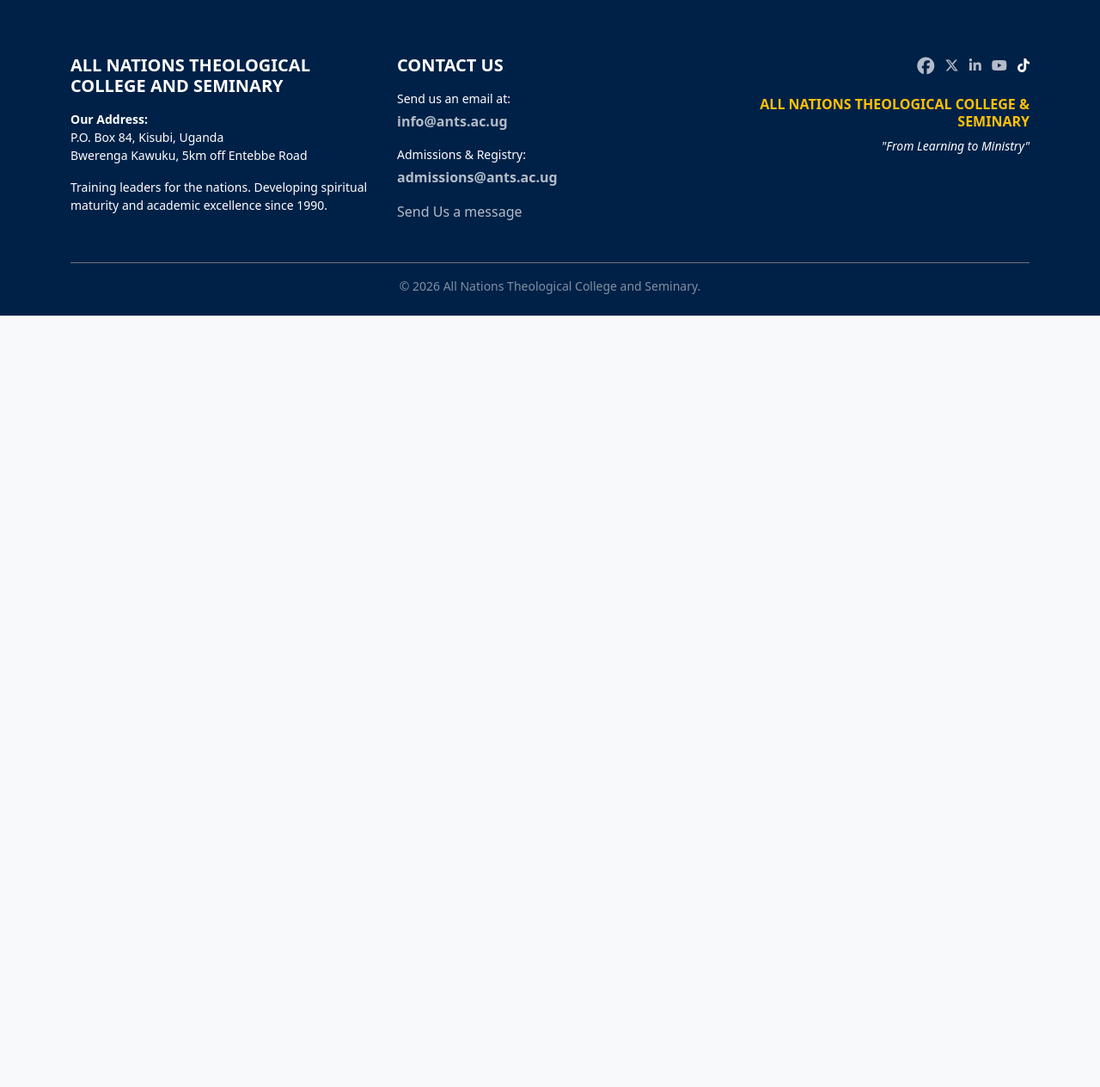
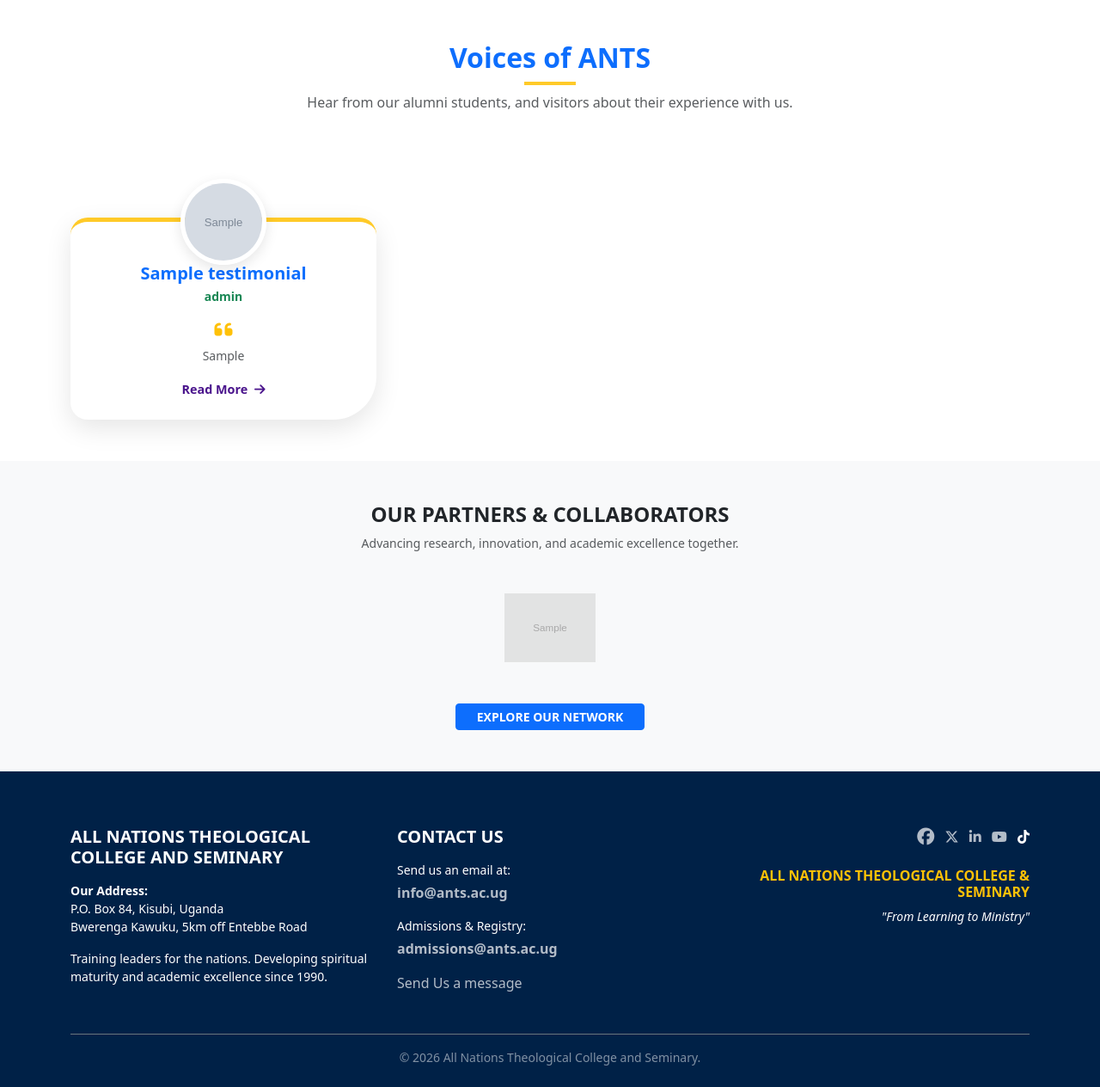
Before and after one commit to Makobi5/ANTS-Website, a Django app: page / in a window 1280 px wide. Shown: the part 4125-5389 px from the top of the page at 86% size. Before the commit the page ends 4492 px from the top, so only its background shows below. Run offline with Django 5.2, Linux system fonts and the light colour scheme; tables that the repository leaves empty hold one stand-in row (values such as "Sample post"); grey boxes marked "Sample" are stand-in pictures; some libraries are stand-ins or nearby versions.

Commit message:
Added Testimonials and Partners sections with dynamic backend and custom styling

```diff
--- a/core/models.py
+++ b/core/models.py
@@ -1,5 +1,5 @@
 from django.db import models
-
+from ckeditor_uploader.fields import RichTextUploadingField
 # Create your models here.
 class Policy(models.Model):
     title = models.CharField(max_length=200, help_text="e.g. Academic Integrity Policy")
@@ -70,3 +70,24 @@ class SliderImage(models.Model):
 
     def __str__(self):
         return self.title or "Untitled Slide"
+
+
+class Partner(models.Model):
+    name = models.CharField(max_length=100)
+    logo = models.ImageField(upload_to='partners/')
+    website = models.URLField(blank=True, null=True)
+
+    def __str__(self):
+        return self.name
+
+class Testimonial(models.Model):
+    name = models.CharField(max_length=100)
+    role = models.CharField(max_length=100, help_text="e.g. Journalism Alumnus (2024)")
+    photo = models.ImageField(upload_to='testimonials/')
+    quote = models.TextField(help_text="Short quote for the card (approx 30 words)")
+    full_story = RichTextUploadingField(help_text="The full detailed story (Notebook view)") # Uses CKEditor
+
+    created_at = models.DateTimeField(auto_now_add=True)
+
+    def __str__(self):
+        return self.name
--- a/core/urls.py
+++ b/core/urls.py
@@ -9,4 +9,5 @@ urlpatterns = [
     path('policies/', views.policies, name='policies'),
     path('schedule/', views.daily_schedule, name='daily_schedule'),
     path('search/', views.global_search, name='global_search'),
+    path('testimonial/<int:pk>/', views.testimonial_detail, name='testimonial_detail'),
 ]
--- a/core/views.py
+++ b/core/views.py
@@ -1,4 +1,4 @@
-from django.shortcuts import render
+from django.shortcuts import render, get_object_or_404
 # Make sure to import the new models
 from django.utils import timezone
 from .models import Policy, DailySchedule
@@ -11,32 +11,58 @@ from academics.models import Program  # <--- New Import
 from .models import Policy
 from itertools import chain
 from staff.models import StaffMember
+from .models import SliderImage, PageBanner, Partner, Testimonial
 
 def home(request):
-    # 1. Slider (Manual + News)
+    # --- 1. HERO SLIDER LOGIC ---
+    # Fetch Manual Slides (Created in Admin)
     manual_slides = SliderImage.objects.all().order_by('-created_at')
+    # Fetch Latest News for Slider (Only those with images)
     news_slides = NewsArticle.objects.exclude(image='').order_by('-date_posted')[:5]
+    # Combine them into one list for the template
     combined_slides = list(chain(manual_slides, news_slides))
 
-    # 2. News Grid
+    # --- 2. OFFICE OF THE PRINCIPAL ---
+    # Fetch the staff member marked as 'PRINCIPAL'
+    principal = StaffMember.objects.filter(category='PRINCIPAL').first()
+
+    # --- 3. UNIVERSITY NEWS GRID ---
+    # Fetch latest 5 articles
     latest_news_list = NewsArticle.objects.all().order_by('-date_posted')[:5]
+    # Split them: First one is "Featured" (Big), the rest are "Other" (Small)
     featured_news = latest_news_list[0] if latest_news_list else None
     other_news = latest_news_list[1:] if len(latest_news_list) > 1 else []
 
-    # 3. Upcoming Events
+    # --- 4. UPCOMING EVENTS (Parallax Section) ---
     today = timezone.now().date()
+    # Fetch events happening today or in the future, limit to 3 for the row
     upcoming_events = Event.objects.filter(date__gte=today).order_by('date')[:3]
 
-    # 4. FETCH THE PRINCIPAL (This was missing!)
-    principal = StaffMember.objects.filter(category='PRINCIPAL').first()
+    # --- 5. TESTIMONIALS ---
+    # Fetch latest 3 testimonials for the "Voices of ANTS" section
+    testimonials = Testimonial.objects.all().order_by('-created_at')[:3]
 
+    # --- 6. PARTNERS ---
+    # Fetch all partners
+    partners = Partner.objects.all()
+
+    # Pass everything to the template
     return render(request, 'core/home.html', {
         'combined_slides': combined_slides,
+        'principal': principal,
         'featured_news': featured_news,
         'other_news': other_news,
         'upcoming_events': upcoming_events,
-        'principal': principal,  # Now this variable exists!
+        'testimonials': testimonials,
+        'partners': partners,
     })
+
+# New View for the Notebook Page
+def testimonial_detail(request, pk):
+    testimonial = get_object_or_404(Testimonial, pk=pk)
+    # Get other testimonials for the sidebar
+    others = Testimonial.objects.exclude(pk=pk)[:4]
+    return render(request, 'core/testimonial_detail.html', {'testimonial': testimonial, 'others': others})
 def about(request):
     return render(request, 'core/about.html')
 
--- a/templates/core/home.html
+++ b/templates/core/home.html
@@ -506,7 +506,85 @@
     </div>
 </div>
 
+<!-- ============================================ -->
+<!-- 4. TESTIMONIALS (KABALE STYLE)               -->
+<!-- ============================================ -->
+<div class="py-5 bg-white">
+    <div class="container">
+        <div class="text-center mb-5">
+            <h2 class="fw-bold text-primary">Voices of ANTS</h2>
+            <div class="d-flex justify-content-center">
+                <div style="height: 4px; width: 60px; background-color: var(--ants-gold);"></div>
+            </div>
+            <p class="text-muted mt-2">Hear from our alumni students, and visitors about their experience with us.</p>
+        </div>
 
+        <div class="row g-4 pt-4">
+            {% for t in testimonials %} <!-- Check this variable name -->
+            <div class="col-md-4">
+                <div class="kabale-testimonial-card">
+                    <!-- Image -->
+                    <div class="testimonial-img-wrapper">
+                        <!-- Add fallback if no photo -->
+                        {% if t.photo %}
+                            <img src="{{ t.photo.url }}" alt="{{ t.name }}">
+                        {% else %}
+                            <img src="https://via.placeholder.com/150" alt="Placeholder">
+                        {% endif %}
+                    </div>
+
+                    <div class="card-body text-center pt-5 px-4 pb-4">
+                        <h5 class="fw-bold text-primary mb-1">{{ t.name }}</h5>
+                        <small class="text-success fw-bold d-block mb-3">{{ t.role }}</small>
+
+                        <i class="fas fa-quote-left text-warning fs-4 mb-2"></i>
+                        <p class="text-muted small mb-3">
+                            {{ t.quote|truncatewords:25 }}
+                        </p>
+
+                        <a href="{% url 'testimonial_detail' t.pk %}" class="btn-read-more">
+                            Read More <i class="fas fa-arrow-right ms-1"></i>
+                        </a>
+                    </div>
+                </div>
+            </div>
+            {% empty %}
+                <!-- Debugging Message: If this shows, the loop is working but list is empty -->
+                <p class="text-center text-muted">No testimonials added yet.</p>
+            {% endfor %}
+        </div>
+    </div>
+</div>
+
+<!-- ============================================ -->
+<!-- 5. PARTNERS & COLLABORATORS                  -->
+<!-- ============================================ -->
+<div class="py-5 bg-light">
+    <div class="container">
+        <div class="text-center mb-5">
+            <h4 class="fw-bold text-dark text-uppercase">Our Partners & Collaborators</h4>
+            <p class="small text-muted">Advancing research, innovation, and academic excellence together.</p>
+        </div>
+
+        <div class="row align-items-center justify-content-center g-5">
+            {% for partner in partners %}
+            <div class="col-6 col-md-3 col-lg-2 text-center">
+                {% if partner.website %}
+                <a href="{{ partner.website }}" target="_blank" class="partner-logo-link">
+                    <img src="{{ partner.logo.url }}" class="img-fluid partner-logo" alt="{{ partner.name }}">
+                </a>
+                {% else %}
+                    <img src="{{ partner.logo.url }}" class="img-fluid partner-logo" alt="{{ partner.name }}">
+                {% endif %}
+            </div>
+            {% endfor %}
+        </div>
+
+        <div class="text-center mt-5">
+            <a href="#" class="btn btn-primary btn-sm px-4 fw-bold">EXPLORE OUR NETWORK</a>
+        </div>
+    </div>
+</div>
 <!-- ============================================ -->
 <!-- 3. PAGE SPECIFIC CSS                         -->
 <!-- ============================================ -->
@@ -635,6 +713,62 @@
 .event-card-kabale:hover {
     transform: translateY(-10px); /* Lifts up on hover */
 }
+
+    /* Testimonial Card (Kabale Style) */
+    .kabale-testimonial-card {
+        background: white;
+        border-radius: 20px;
+        border-bottom-right-radius: 50px; /* The distinct shape */
+        box-shadow: 0 10px 30px rgba(0,0,0,0.1);
+        position: relative;
+        margin-top: 50px; /* Space for head */
+        transition: transform 0.3s ease;
+        border-top: 5px solid var(--ants-gold);
+    }
+
+    .kabale-testimonial-card:hover {
+        transform: translateY(-10px);
+    }
+
+    .testimonial-img-wrapper {
+        width: 100px;
+        height: 100px;
+        border-radius: 50%;
+        overflow: hidden;
+        border: 5px solid white;
+        box-shadow: 0 5px 15px rgba(0,0,0,0.1);
+        position: absolute;
+        top: -50px;
+        left: 50%;
+        transform: translateX(-50%);
+    }
+
+    .testimonial-img-wrapper img {
+        width: 100%;
+        height: 100%;
+        object-fit: cover;
+    }
+
+    .btn-read-more {
+        color: var(--ants-purple);
+        text-decoration: none;
+        font-weight: bold;
+        font-size: 0.9rem;
+    }
+    .btn-read-more:hover { text-decoration: underline; color: var(--ants-gold); }
+
+    /* Partner Logos */
+    .partner-logo {
+        filter: grayscale(100%);
+        opacity: 0.7;
+        transition: all 0.3s;
+        max-height: 80px;
+    }
+    .partner-logo:hover {
+        filter: grayscale(0%);
+        opacity: 1;
+        transform: scale(1.1);
+    }
 </style>
 
 {% endblock %}
```
Also changed, not shown: core/admin.py (+11 -0 lines), templates/core/testimonial_detail.html (added, +96 -0 lines), core/migrations/0006_partner_testimonial.py (added), 1 other file.
